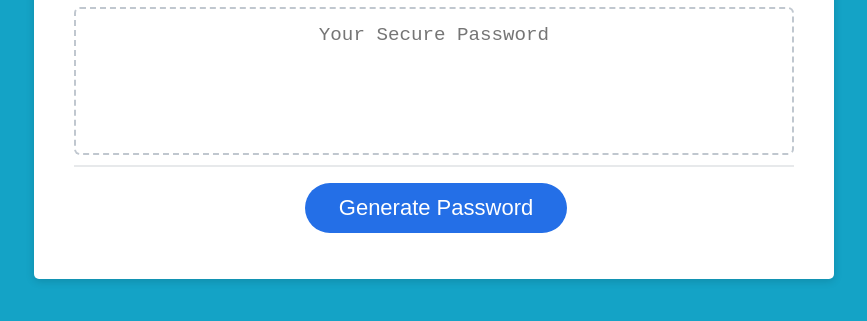
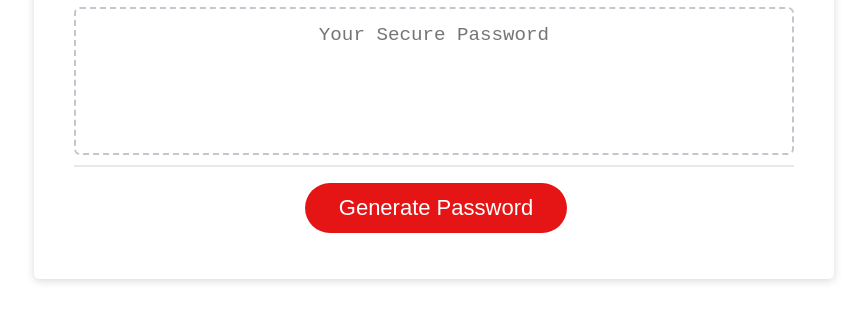
Before and after one commit to Jonathan-Goldstein/Password-Generator, a plain HTML site: page index.html in a window 1280 px wide. Shown: the part 241-562 px from the top of the page, without its empty margins (206-1073 px from the left). Drawn offline with Linux system fonts and the light colour scheme.

Commit message:
Update style.css

```diff
--- a/assets/style.css
+++ b/assets/style.css
@@ -14,7 +14,7 @@ body,
 
 body {
   font-family: sans-serif;
-  background-color: #14a3c6;
+  background-color: #ffffff;
 }
 
 .wrapper {
@@ -74,7 +74,7 @@ header {
 
 .btn {
   border: none;
-  background-color: rgb(36, 111, 231);
+  background-color: rgb(229, 21, 21);
   border-radius: 25px;
   box-shadow: rgba(0, 0, 0, 0.1) 0px 1px 6px 0px rgba(0, 0, 0, 0.2) 0px 1px 1px
     0px;
```
